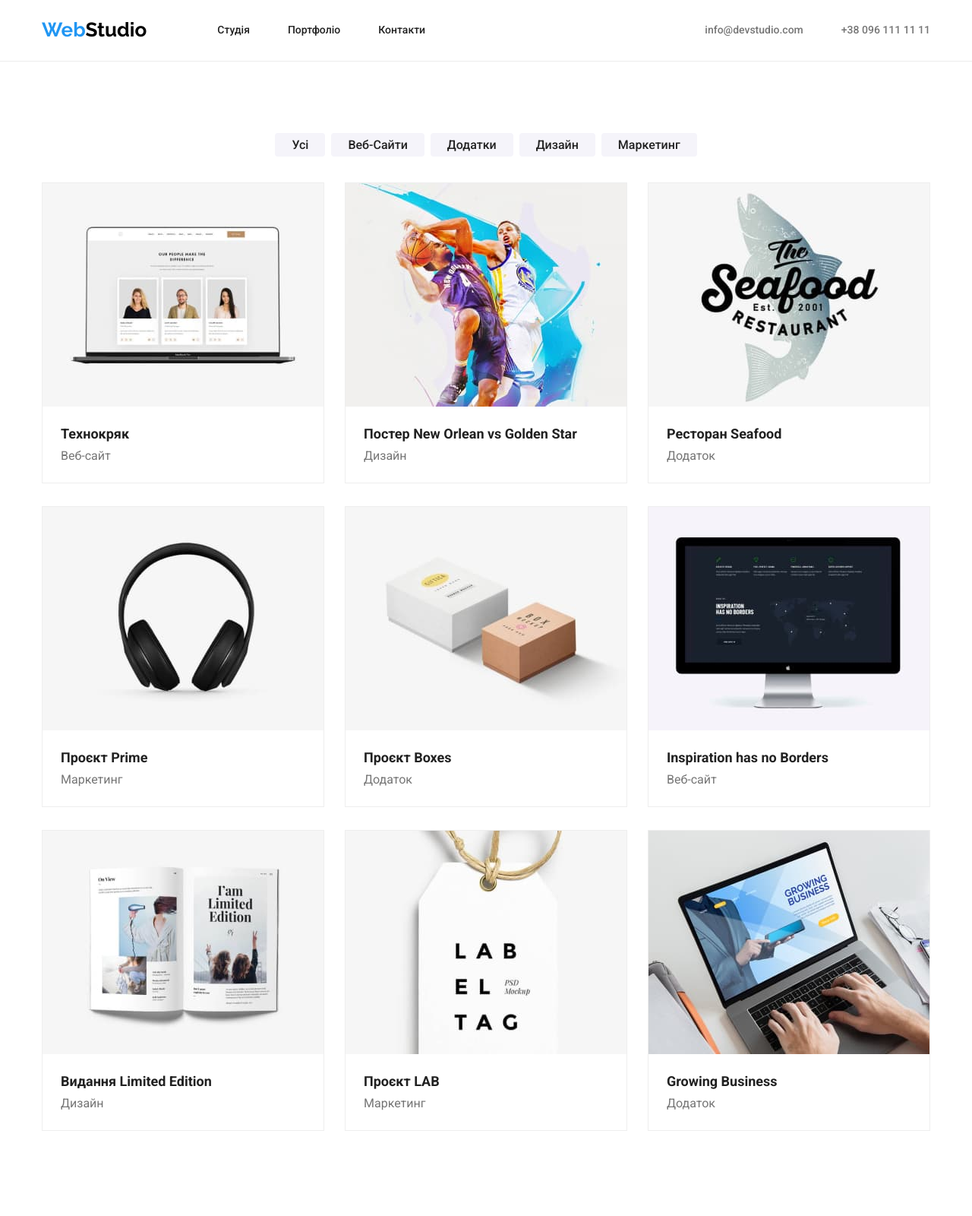
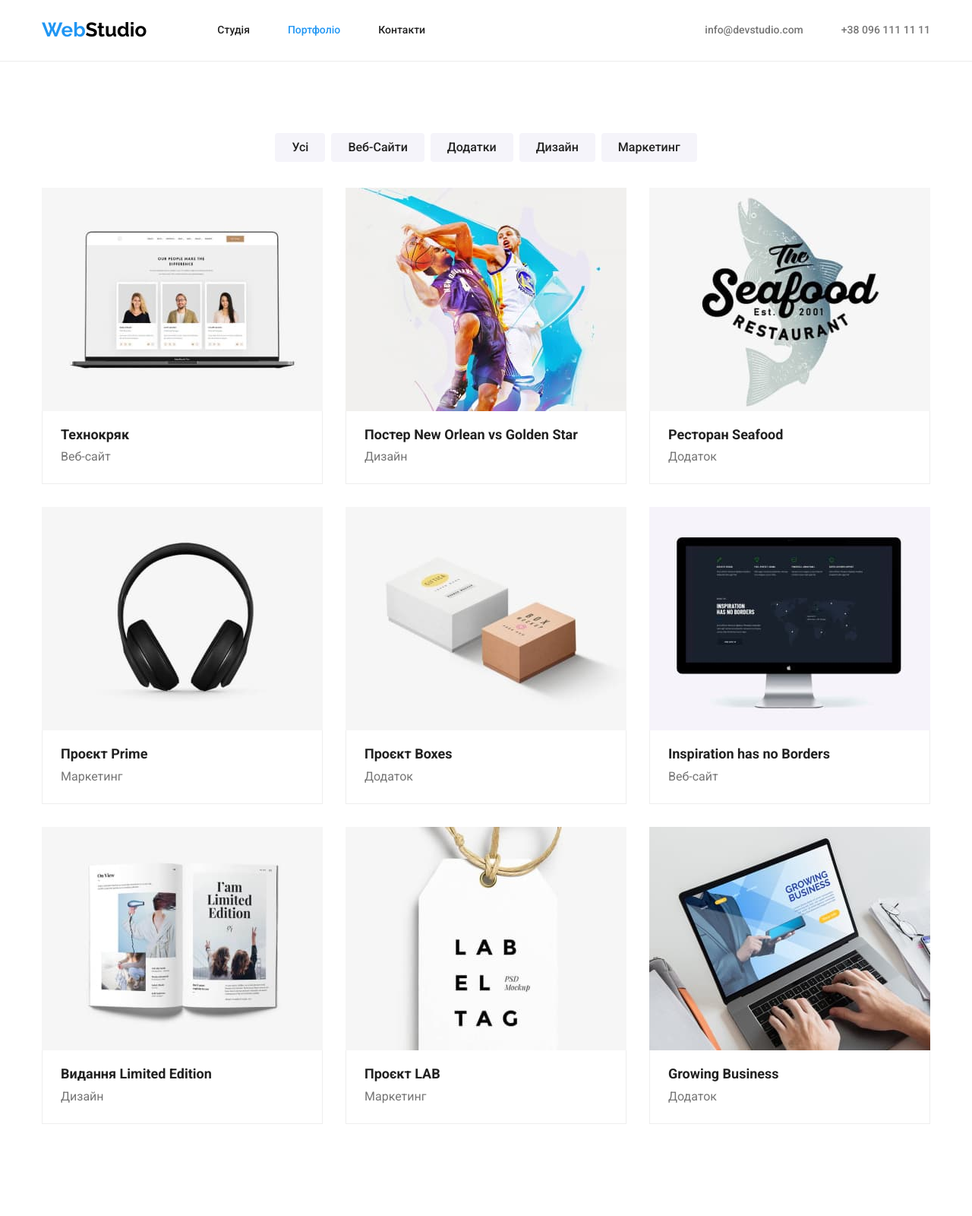
Before and after one commit to vlad2000j/goit-markup-hw-03, a plain HTML site: page portfolio.html in a window 1280 px wide. Shown: the top 1600 px of the page at 76% size. Drawn offline with nearby package versions, Linux system fonts and the light colour scheme.

Commit message:
Все виправив

```diff
--- a/css/styles.css
+++ b/css/styles.css
@@ -12,6 +12,14 @@ ul {
 :root {
   --main-color: #ffffff;
   --secondary-color: #2196f3;
+}
+
+img {
+  display: block;
+}
+
+address {
+  font: inherit;
 }
 
 a {
@@ -33,7 +41,7 @@ body {
 /* header */
 
 .header {
-  border-bottom: 1px solid #ECECEC;
+  border-bottom: 1px solid #ececec;
   padding-top: 24px;
   padding-bottom: 25px;
 }
@@ -70,6 +78,13 @@ body {
   font-size: 14px;
   line-height: 16px;
   color: #212121;
+}
+
+.link-backlight {
+  font-weight: 500;
+  font-size: 14px;
+  line-height: 16px;
+  color: var(--secondary-color);
 }
 
 .site-nav {
@@ -136,10 +151,13 @@ body {
   margin-bottom: 30px;
 }
 
+pre {
+  font: inherit;
+}
+
 /* main */
 
-.portfolio-main
-{
+.portfolio-main {
   padding-top: 94px;
   padding-bottom: 94px;
 }
@@ -148,7 +166,7 @@ padding-bottom: 94px;
   font-family: "Roboto", "sans-serif";
   font-weight: 700;
   font-size: 16px;
-  line-height: 1.2;
+  line-height: 1.6;
   width: 216px;
   height: 50px;
   font-family: inherit;
@@ -159,19 +177,21 @@ padding-bottom: 94px;
   display: inline-block;
   text-align: center;
   border: 1px solid transparent;
+  cursor: pointer;
 }
 
 .button-portfolio {
   font-family: "Roboto", "sans-serif";
   font-weight: 500;
   font-size: 16px;
-  line-height: 1.2;
+  line-height: 1.6;
   text-align: center;
   color: #212121;
   background: #f5f4fa;
   padding: 6px 22px;
   border: transparent;
   border-radius: 4px;
+  cursor: pointer;
 }
 
 .button-portfolio:hover,
@@ -188,10 +208,14 @@ padding-bottom: 94px;
 
 .border-photo {
   margin-bottom: 30px;
-  background: #FFFFFF;
-  border: 1px solid #EEEEEE;
+  background: #ffffff;
+}
 
-
+.border-text {
+  border-bottom: 1px solid #eeeeee;
+  border-right: 1px solid #eeeeee;
+  border-left: 1px solid #eeeeee;
+  padding: 20px 24px;
 }
 
 .list-buttons {
@@ -209,7 +233,10 @@ padding-bottom: 94px;
   display: flex;
   list-style: none;
   justify-content: space-between;
-  padding-left: 15px;
+}
+
+.section {
+  padding-bottom: 94px;
 }
 
 .section-title-invisible {
@@ -244,7 +271,6 @@ padding-bottom: 94px;
   padding: 0;
   justify-content: space-between;
   list-style: none;
-  padding-bottom: 94px;
 }
 
 .section-minititle {
@@ -259,8 +285,21 @@ padding-bottom: 94px;
 
 .section-minititle-phar {
   margin: 0;
-  width: 270px;
-  height: 72px;
+  margin-right: 30px;
+  font-family: "Roboto";
+  font-weight: 400;
+  font-size: 14px;
+  line-height: 1.6;
+  color: #757575;
+}
+
+.section-minititle-phar-last {
+  margin-right: 0px;
+  font-family: "Roboto";
+  font-weight: 400;
+  font-size: 14px;
+  line-height: 1.6;
+  color: #757575;
 }
 
 .works {
@@ -273,8 +312,7 @@ padding-bottom: 94px;
 }
 
 .team {
-  padding-bottom: 50px;
-  padding-top: 94px;
+  margin-bottom: 50px;
 }
 
 .name {
@@ -294,15 +332,16 @@ padding-bottom: 94px;
 }
 
 .card {
-  background-color: #FFFFFF;
-  box-shadow: 0px 1px 3px rgba(0, 0, 0, 0.12), 0px 1px 1px rgba(0, 0, 0, 0.14), 0px 2px 1px rgba(0, 0, 0, 0.2);
+  background-color: #ffffff;
+  box-shadow: 0px 1px 3px rgba(0, 0, 0, 0.12), 0px 1px 1px rgba(0, 0, 0, 0.14),
+    0px 2px 1px rgba(0, 0, 0, 0.2);
   border-radius: 0px 0px 4px 4px;
 }
 
-
 .section-team {
   background-color: #f5f4fa;
-  margin-top: 94px;
+  padding-top: 94px;
+  padding-bottom: 94px;
 }
 
 .title-portfolio {
@@ -310,9 +349,7 @@ padding-bottom: 94px;
   font-size: 18px;
   line-height: 1.2;
   color: #212121;
-  margin-top: 20px;
   margin-bottom: 4px;
-  margin-left: 24px;
 }
 
 .description {
@@ -320,8 +357,6 @@ padding-bottom: 94px;
   font-size: 16px;
   line-height: 30px;
   color: #757575;
-  margin-bottom: 20px;
-  margin-left: 24px;
 }
 
 /* footer */
@@ -379,7 +414,6 @@ padding-bottom: 94px;
   font-size: 14px;
   line-height: 1.2;
   color: rgba(255, 255, 255, 0.6);
-  margin-bottom: 9px;
 }
 
 /* Блоки */
--- a/portfolio.html
+++ b/portfolio.html
@@ -22,7 +22,7 @@
         <nav>
           <ul class="site-nav list">
             <li><a href="./index.html" class="link"> Студія</a></li>
-            <li><a href="./portfolio.html" class="link">Портфоліо</a></li>
+            <li><a href="./portfolio.html" class="link-backlight">Портфоліо</a></li>
             <li><a href="#" class="link">Контакти</a></li>
           </ul>
         </nav>
@@ -55,67 +55,67 @@
           <ul class="list-posters">
             <li class="border-photo">
               <a href="">
-                <img src="./images/techno.jpg" alt="laptop" />
-                <h2 class="title-portfolio">Технокряк</h2>
-                <p class="description">Веб-сайт</p>
+                <img src="./images/techno.jpg" alt="laptop" /> <div class="border-text"> <h2 class="title-portfolio">Технокряк</h2>
+                <p class="description">Веб-сайт</p></div>
+
               </a>
             </li>
             <li class="border-photo">
               <a href="">
-                <img src="./images/poster.jpg" alt="poster" />
-                <h2 class="title-portfolio">
+                <img src="./images/poster.jpg" alt="poster" /> <div class="border-text">  <h2 class="title-portfolio">
                   Постер New Orlean vs Golden Star
                 </h2>
-                <p class="description">Дизайн</p>
+                <p class="description">Дизайн</p></div>
+
               </a>
             </li>
             <li class="border-photo">
               <a href="">
-                <img src="./images/restorant.jpg" alt="fish" />
-                <h2 class="title-portfolio">Ресторан Seafood</h2>
-                <p class="description">Додаток</p>
+                <img src="./images/restorant.jpg" alt="fish" /> <div class="border-text">  <h2 class="title-portfolio">Ресторан Seafood</h2>
+                <p class="description">Додаток</p></div>
+
               </a>
             </li>
             <li class="border-photo">
               <a href="">
-                <img src="./images/headphones.jpg" alt="headphones" />
-                <h2 class="title-portfolio">Проєкт Prime</h2>
-                <p class="description">Маркетинг</p>
+                <img src="./images/headphones.jpg" alt="headphones" /> <div class="border-text"><h2 class="title-portfolio">Проєкт Prime</h2>
+                <p class="description">Маркетинг</p></div>
+
               </a>
             </li>
             <li class="border-photo">
               <a href="">
-                <img src="./images/box.jpg" alt="boxes" />
-                <h2 class="title-portfolio">Проєкт Boxes</h2>
-                <p class="description">Додаток</p>
+                <img src="./images/box.jpg" alt="boxes" /> <div class="border-text">    <h2 class="title-portfolio">Проєкт Boxes</h2>
+                <p class="description">Додаток</p></div>
+
               </a>
             </li>
             <li class="border-photo">
               <a href="">
-                <img src="./images/screen.jpg" alt="screen" />
-                <h2 class="title-portfolio">Inspiration has no Borders</h2>
-                <p class="description">Веб-сайт</p>
+                <img src="./images/screen.jpg" alt="screen" /> <div class="border-text"> <h2 class="title-portfolio">Inspiration has no Borders</h2>
+                <p class="description">Веб-сайт</p></div>
+
               </a>
             </li>
             <li class="border-photo">
               <a href="">
-                <img src="./images/book.jpg" alt="book" />
-                <h2 class="title-portfolio">Видання Limited Edition</h2>
-                <p class="description">Дизайн</p>
+                <img src="./images/book.jpg" alt="book" /> <div class="border-text">    <h2 class="title-portfolio">Видання Limited Edition</h2>
+                <p class="description">Дизайн</p></div>
+
               </a>
             </li>
             <li class="border-photo">
               <a href="">
-                <img src="./images/labe.jpg" alt="label" />
-                <h2 class="title-portfolio">Проєкт LAB</h2>
-                <p class="description">Маркетинг</p>
+                <img src="./images/labe.jpg" alt="label" /> <div class="border-text"> <h2 class="title-portfolio">Проєкт LAB</h2>
+                <p class="description">Маркетинг</p></div>
+
               </a>
             </li>
             <li class="border-photo">
               <a href="">
-                <img src="./images/laptop.jpg" alt="laptop" />
-                <h2 class="title-portfolio">Growing Business</h2>
-                <p class="description">Додаток</p>
+                <img src="./images/laptop.jpg" alt="laptop" /> <div class="border-text">  <h2 class="title-portfolio">Growing Business</h2>
+                <p class="description">Додаток</p></div>
+
               </a>
             </li>
           </ul>
```
Also changed, not shown: index.html (+7 -4 lines). Lines whose indentation alone changed are shown as unchanged.
